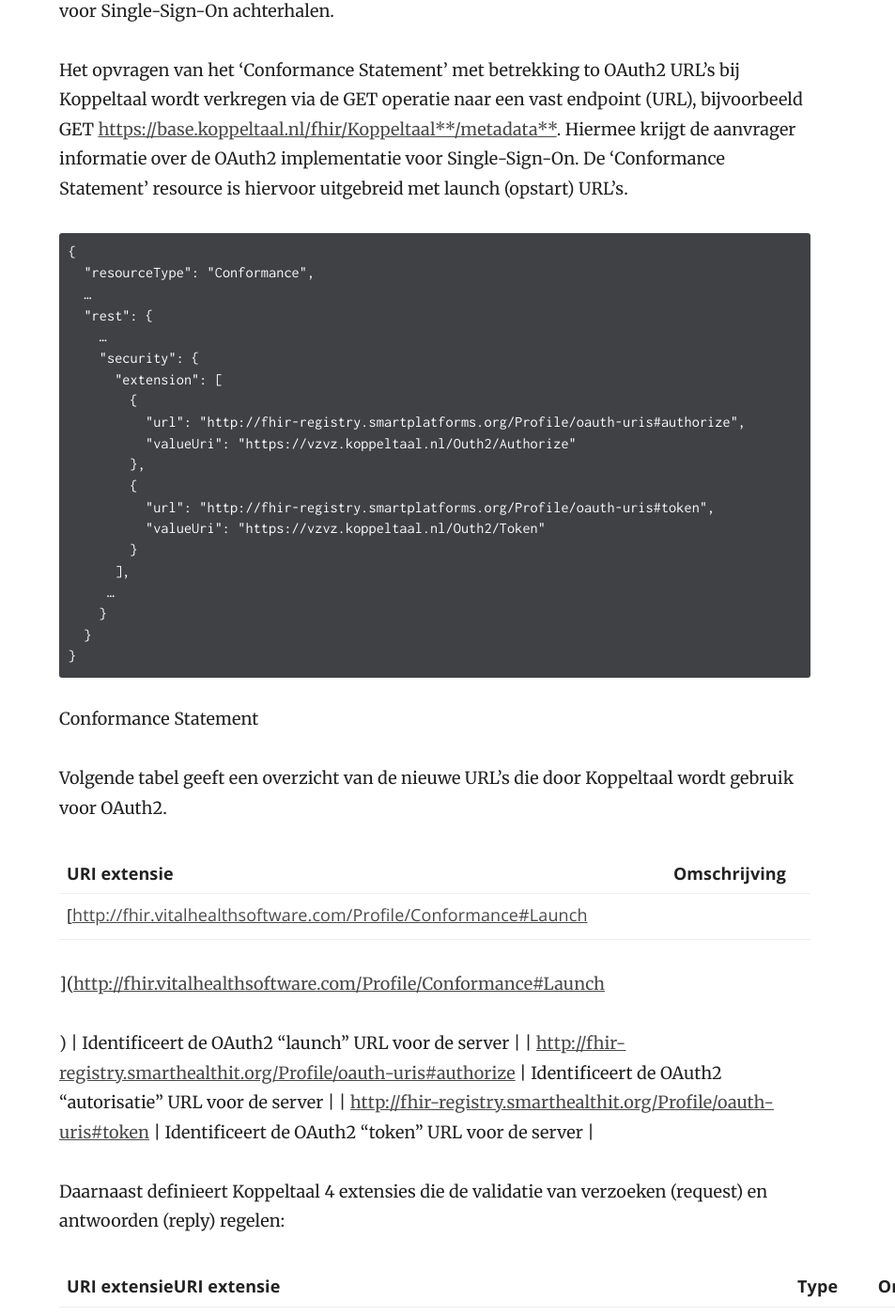
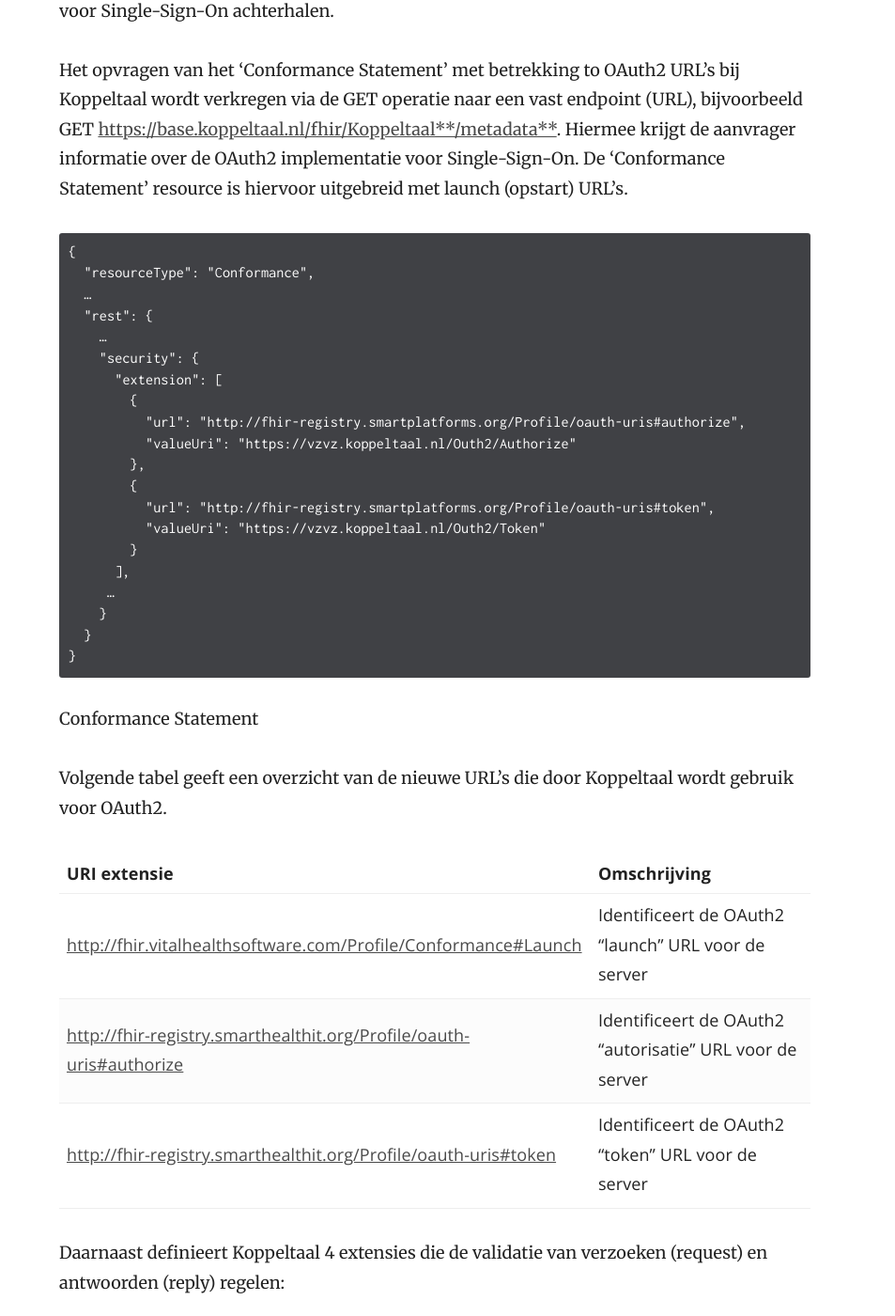
Before and after one commit to Koppeltaal/Koppeltaal-Documentation, a Jekyll site: the page built from technologie-architectuur.md, in a window 1280 px wide and 1400 px high, scrolled down 12830 px. Shown: the whole window at 94% size, without its empty margins (327-1280 px from the left). Built offline with Jekyll 4.4.1, drawn with Linux system fonts in a browser that asks for light colours; our own code applies the rules of GitHub Pages for plain Markdown files; some of the changed text lies outside the part shown.

Commit message:
GitBook: [master] one page modified

````diff
--- a/technologie-architectuur.md
+++ b/technologie-architectuur.md
@@ -40,7 +40,7 @@ Voor Koppeltaal 1.3 is een eigen verzameling FHIR resources vastgelegd met hun e
 | UserMessage | [http://ggz.koppeltaal.nl/fhir/Koppeltaal/Profile/UserMessage](http://ggz.koppeltaal.nl/fhir/Koppeltaal/Profile/UserMessage) |
 | CareTeam | [http://ggz.koppeltaal.nl/fhir/Koppeltaal/Profile/CareTeam](http://ggz.koppeltaal.nl/fhir/Koppeltaal/Profile/CareTeam) |
 
-Profile identifiers voor Koppeltaal resources
+Profile Identifiers voor Koppeltaal resources.
 
 Koppeltaal maakt gebruik van de **Other** resource extensie van FHIR DSTU1.
 
@@ -144,7 +144,7 @@ In de paragraaf "FHIR Resources" is de structuur in detail verder uitgewerkt van
 
 In FHIR messaging of FHIR-berichten, wordt een verzoekbericht verstuurd van een bronapplicatie naar een bestemmingstoepassing, wanneer er een gebeurtenis plaatsvindt. Het verzoekbericht bestaat uit een bundel \(feed\) die wordt geïdentificeerd door het type bericht, waarbij de eerste \(FHIR\) resource in de bundel een **MessageHeader** resource is. De MessageHeader heeft een **event.code** element – de berichtgebeurtenis – die de aard van het verzoekbericht identificeert, en het bevat aanvullende verzoek metagegevens. De andere aanvullende \(FHIR\) resources in de bundel zijn afhankelijk van het type aanvraag. Het **data** element heeft een referentie naar de onderliggende resource \(de focal resource\), waar dit berichttype toe behoort.
 
-```text
+```markup
 <MessageHeader xmlns="http://hl7.org/fhir">
    …
    <identifier value="5cde6a461e795"/>
@@ -166,9 +166,9 @@ MessageHeader van CreateOrUpdateCarePlan
 
 Elk bericht dat tussen applicaties wordt uitgewisseld moet op zichzelf staan \(self-contained\), er wordt niet verwezen naar externe bronnen. De reden van dit uitgangspunt is dat nieuwe aangesloten applicaties altijd up-to-date zijn met de gegevensuitwisseling en dat er geen kopieën van gegevens opgeslagen worden. Alle gegevens waarvan de verzendende applicatie eigenaar van is, moeten in de berichtenbundel opgenomen worden.
 
-Gegevens waarvan de verzendende applicatie geen eigenaar van is, krijgen een verwijzing in de bundel mee via een url. Een voorbeeld hiervan is van een geselecteerde ActivityDefinition met een identifier in een CreateOrUpdateCarePlan-bericht.
-
-```text
+Gegevens waarvan de verzendende applicatie geen eigenaar van is, krijgen een verwijzing in de bundel mee via een URL. Een voorbeeld hiervan is van een geselecteerde ActivityDefinition met een identifier in een CreateOrUpdateCarePlan-bericht.
+
+```markup
 <CarePlan xmlns="http://hl7.org/fhir">
    …
    <activity id="280ff751d626">
@@ -187,7 +187,7 @@ Alle berichten en de daarin voorkomende resource moeten uniek binnen een domein
 
 In de context van de gezondheidszorg worden de \(FHIR\) resources geïdentificeerd aan de hand van veelgebruikte type identficaties voor personen, organisaties, definities, etc. Deze \(FHIR\) resources worden in bronsystemen vastgelegd, waarin overdraagbare identificaties zijn toegewezen om zo de resources buiten de context van Koppeltaal te kunnen identificeren, te gebruiken en te volgen. Hiervoor wordt het element "**identifier**" gebruikt.
 
-```text
+```markup
 <Other id="6720" xmlns="http://hl7.org/fhir">
    <identifier>
       <use value="official"/>
@@ -267,7 +267,7 @@ Aan elke resource \(gegevensbron\) wordt een unieke FHIR-basis URL toegewezen, w
 >
 > **POST** [https://vzvz.nl/fhir/Koppeltaal/**Other**/ActivityDefinition:6720](https://vzvz.nl/fhir/Koppeltaal/Other/ActivityDefinition:6720)
 
-URL opbouw
+URL opbouw.
 
 URL’s moeten voldoen aan RFC3986 sectie 6 appendix A.
 
@@ -275,7 +275,7 @@ URL’s moeten voldoen aan RFC3986 sectie 6 appendix A.
 
 Een representatie van een bericht is een indeling waarin de gegevens \(FHIR resources\) worden getransporteerd tussen applicaties. Door gebruik te maken van HTTP content negotiatie \(onderhandeling over inhoud\) kan een aanvrager \(client\) vragen om een representatie in een bepaald formaat. FHIR staat meerdere representaties toe. De aanvragers \(clients\) kunnen worden opgebouwd rond XML en JSON.
 
-```text
+```markup
 <Patient xmlns="http://hl7.org/fhir">
    <name>
       <use value="official" />
@@ -295,7 +295,7 @@ Een representatie van een bericht is een indeling waarin de gegevens \(FHIR reso
 
 XML- content
 
-```text
+```javascript
 {
     "resourceType": "Patient",
     "name": [{
@@ -324,7 +324,7 @@ Om wijzigingen op gegevens gecontroleerd uit te voeren, wordt er gebruik gemaakt
 
 Bij het wijzigen van de resource content moet de aanvrager \(client\) de meest recente versie id van de resource meesturen. Indien de versie id van de aanvrager niet match met de versie id van wat de Koppeltaal server als laatst heeft uitgegeven, wordt het wijzigingsverzoek van de aanvrager niet geaccepteerd en krijgt de aanvrager een HTTP status code "409: Conflict" antwoord terug, met gedetailleerde informatie in een "OperationOutcome" resource over welke resource\(s\) de verkeerde versie id gebruiken.
 
-```text
+```markup
 <OperationOutcome xmlns="http://hl7.org/fhir">
    <text>
       …
@@ -345,11 +345,11 @@ Bij het wijzigen van de resource content moet de aanvrager \(client\) de meest r
 </OperationOutcome>
 ```
 
-Versie id foutmelding met Patient 382
+Versie id foutmelding met Patient 382.
 
 In antwoord op aanvragen wordt in het **MessageHeader.data** element gerefereerd naar de focal resource van het bericht, oftewel de root van het bericht. Deze referentie is alleen bij een wijziging op een bestaande resource geversioneerd.
 
-```text
+```markup
 <MessageHeader xmlns="http://hl7.org/fhir">
    …
    <data>
@@ -368,7 +368,7 @@ Bij informatie uitwisseling via FHIR Messaging hebben we ook te maken met \(eenm
 
 Het opvragen van het 'Conformance Statement' met betrekking to OAuth2 URL’s bij Koppeltaal wordt verkregen via de GET operatie naar een vast endpoint \(URL\), bijvoorbeeld GET [https://base.koppeltaal.nl/fhir/Koppeltaal\*\*/metadata\*\*](https://base.koppeltaal.nl/fhir/Koppeltaal**/metadata**). Hiermee krijgt de aanvrager informatie over de OAuth2 implementatie voor Single-Sign-On. De 'Conformance Statement' resource is hiervoor uitgebreid met launch \(opstart\) URL’s.
 
-```text
+```javascript
 {
   "resourceType": "Conformance",
   …
@@ -397,16 +397,14 @@ Volgende tabel geeft een overzicht van de nieuwe URL’s die door Koppeltaal wor
 
 | URI extensie | Omschrijving |
 | :--- | :--- |
-| \[[http://fhir.vitalhealthsoftware.com/Profile/Conformance\#Launch](http://fhir.vitalhealthsoftware.com/Profile/Conformance#Launch) |  |
-
-\]\([http://fhir.vitalhealthsoftware.com/Profile/Conformance\#Launch](http://fhir.vitalhealthsoftware.com/Profile/Conformance#Launch)
-
-\) \| Identificeert de OAuth2 "launch" URL voor de server \| \| [http://fhir-registry.smarthealthit.org/Profile/oauth-uris\#authorize](http://fhir-registry.smarthealthit.org/Profile/oauth-uris#authorize) \| Identificeert de OAuth2 "autorisatie" URL voor de server \| \| [http://fhir-registry.smarthealthit.org/Profile/oauth-uris\#token](http://fhir-registry.smarthealthit.org/Profile/oauth-uris#token) \| Identificeert de OAuth2 "token" URL voor de server \|
+| [http://fhir.vitalhealthsoftware.com/Profile/Conformance\#Launch](http://fhir.vitalhealthsoftware.com/Profile/Conformance#Launch) | Identificeert de OAuth2 "launch" URL voor de server |
+| [http://fhir-registry.smarthealthit.org/Profile/oauth-uris\#authorize](http://fhir-registry.smarthealthit.org/Profile/oauth-uris#authorize) | Identificeert de OAuth2 "autorisatie" URL voor de server |
+| [http://fhir-registry.smarthealthit.org/Profile/oauth-uris\#token](http://fhir-registry.smarthealthit.org/Profile/oauth-uris#token) | Identificeert de OAuth2 "token" URL voor de server |
 
 Daarnaast definieert Koppeltaal 4 extensies die de validatie van verzoeken \(request\) en antwoorden \(reply\) regelen:
 
 | **URI extensieURI extensie** | **Type** | **Omschrijving** |
-| :--- | :--- | :--- |
+| :--- | :---: | :--- |
 | [http://fhir.vitalhealthsoftware.com/Profile/Conformance\#ValidateRequestsAgainstSchema](http://fhir.vitalhealthsoftware.com/Profile/Conformance#ValidateRequestsAgainstSchema) | Boolean | Bij 'true', valideert de server het verzoek \(request\) tegen een XML Schema |
 | [http://fhir.vitalhealthsoftware.com/Profile/Conformance\#ValidateRepliesAgainstSchema](http://fhir.vitalhealthsoftware.com/Profile/Conformance#ValidateRepliesAgainstSchema) | Boolean | Bij 'true' valideert de server het antwoord \(reply\) tegen een XML Schema |
 | [http://fhir.vitalhealthsoftware.com/Profile/Conformance\#ValidateRequestsAgainstProfile](http://fhir.vitalhealthsoftware.com/Profile/Conformance#ValidateRequestsAgainstProfile) | Boolean | Bij 'true', valideert de server het verzoek \(request\) tegen een FHIR profiel |
@@ -457,7 +455,7 @@ Het routeren van binnenkomende berichten gebeurt binnen een domein en de bericht
 Koppeltaal biedt een functie aan om notificaties te versturen als er een nieuw bericht beschikbaar is voor een applicatie. Deze notificatie is geïmplementeerd middels REST WebHooks. Om een notificatie te kunnen ontvangen zijn de volgende configuratie acties nodig:
 
 * Een WebHook URL definiëren, tijdens de registratie en configuratie van een applicatie in het domein, die Koppeltaal kan aanroepen.
-* De lokale implementatie achter de WebHook URL is nodig om notificaties te kunnen interpreteren. Koppeltaal zal een event genereren, ter informatie dat er ‘nieuwe’ berichten beschikbaar zijn. De betreffende applicatie wordt maximaal 5 keer gesignaleerd. De applicatie kan daarna het bericht lezen zoals al beschreven in paragraaf 4.4 Bericht ophalen.
+* De lokale implementatie achter de WebHook URL is nodig om notificaties te kunnen interpreteren. Koppeltaal zal een event genereren, ter informatie dat er ‘nieuwe’ berichten beschikbaar zijn. De betreffende applicatie wordt maximaal 5 keer gesignaleerd. De applicatie kan daarna het bericht lezen zoals al beschreven in paragraaf 4.4 [Bericht ophalen](https://app.gitbook.com/@stibbe/s/koppeltaal-1-3-x-architectuur/~/drafts/-MDoUxToRRyPRHw2QUhb/technologie-architectuur/@drafts#bericht-ophalen).
 
 ### Bericht ophalen
 
````
